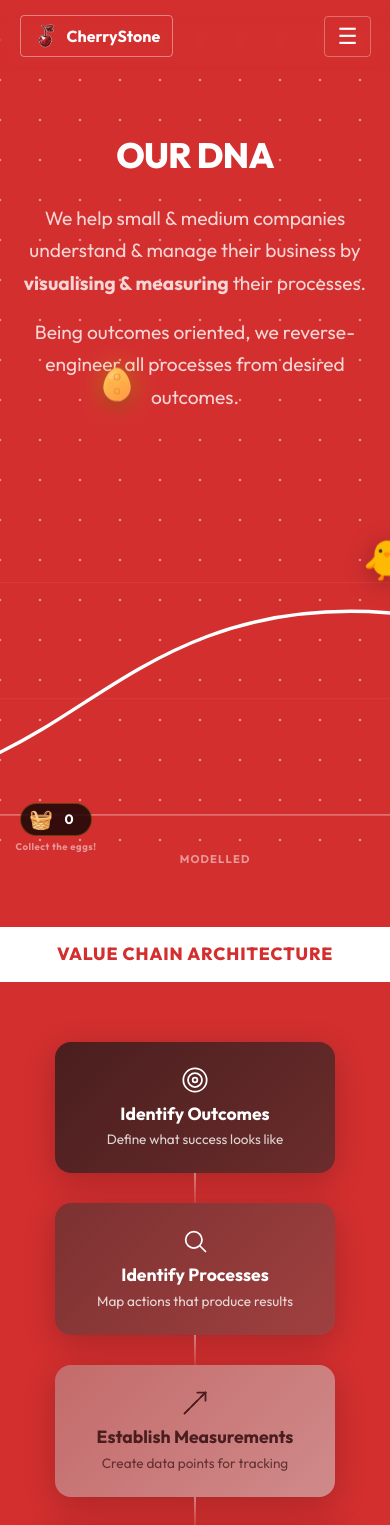
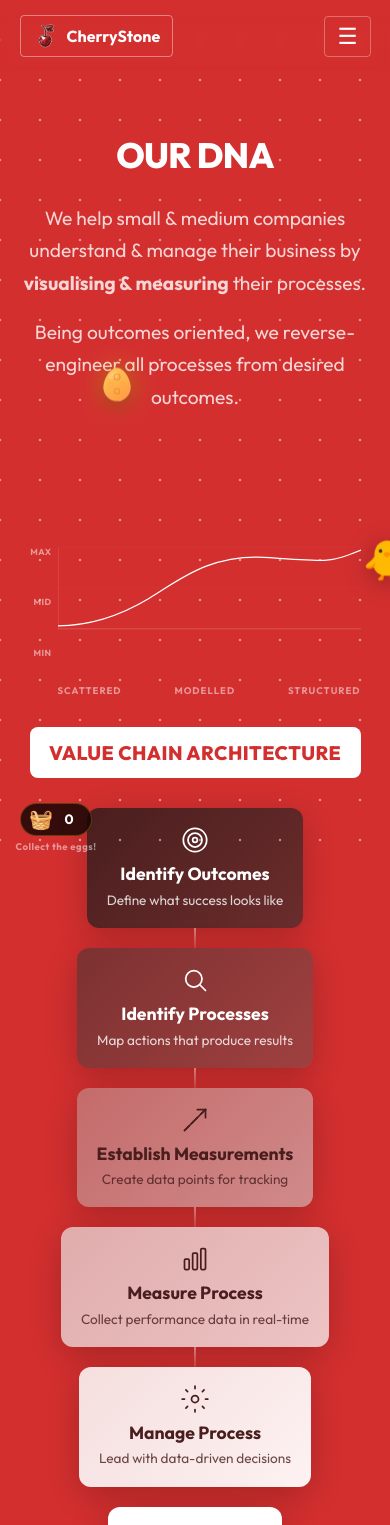
Before and after one commit to andro-technicalrelief/cherrystone-site-react, a React (Vite) app: page /about in a window 390 px wide. Shown: the top 1525 px of the page. Built offline with nearby package versions, Linux system fonts and the light colour scheme.

Commit message:
Mobile optimize Our DNA page + wire Easter game email via FormSubmit

```diff
--- a/src/index.css
+++ b/src/index.css
@@ -858,6 +858,128 @@ footer {
 }
 
 /* ============================================
+   OUR DNA PAGE — Desktop Classes
+   ============================================ */
+.dna-graph-area {
+    padding: 60px 40px;
+    background: transparent;
+}
+
+.dna-graph-row {
+    display: flex;
+    gap: 12px;
+    margin-bottom: 20px;
+    min-height: 200px;
+}
+
+.dna-y-labels {
+    display: flex;
+    flex-direction: column;
+    justify-content: space-between;
+    font-size: 0.7rem;
+    color: rgba(255,255,255,0.5);
+    font-weight: 600;
+    letter-spacing: 0.05em;
+    padding: 2px 0 4px;
+    text-align: right;
+    min-width: 28px;
+}
+
+.dna-x-labels {
+    display: flex;
+    justify-content: space-between;
+    padding-left: 50px;
+    margin-bottom: 60px;
+    font-size: 0.7rem;
+    color: rgba(255,255,255,0.5);
+    text-transform: uppercase;
+    letter-spacing: 0.1em;
+    font-weight: 600;
+}
+
+.dna-vca-banner {
+    text-align: center;
+    background: white;
+    color: var(--primary-red);
+    padding: 15px 20px;
+    margin-bottom: 60px;
+    font-size: clamp(1.1rem, 4vw, 2rem);
+    font-weight: 800;
+    text-transform: uppercase;
+    letter-spacing: 0.05em;
+    border-radius: 8px;
+    word-break: break-word;
+    overflow: hidden;
+}
+
+.dna-flow-container {
+    display: flex;
+    flex-direction: column;
+    align-items: center;
+    gap: 0;
+    margin-bottom: 80px;
+}
+
+.dna-flow-card {
+    padding: 24px 40px;
+    border-radius: 16px;
+    text-align: center;
+    min-width: 280px;
+    max-width: 340px;
+    width: 100%;
+    box-shadow: 0 8px 32px rgba(0,0,0,0.2);
+    cursor: default;
+}
+
+.dna-flow-connector {
+    width: 2px;
+    height: 30px;
+    background: linear-gradient(to bottom, rgba(255,255,255,0.4), rgba(255,255,255,0.1));
+}
+
+.dna-flow-result {
+    margin-top: 20px;
+    background: white;
+    color: var(--primary-red);
+    padding: 20px 30px;
+    border-radius: 16px;
+    text-align: center;
+    font-weight: 800;
+    box-shadow: 0 10px 40px rgba(0,0,0,0.2);
+}
+
+.dna-capabilities-grid {
+    display: grid;
+    grid-template-columns: repeat(auto-fit, minmax(280px, 1fr));
+    gap: 30px;
+    max-width: 1000px;
+    margin: 0 auto;
+}
+
+.dna-capability-card {
+    background: rgba(255,255,255,0.08);
+    border-radius: 20px;
+    padding: 30px;
+    border: 1px solid rgba(255,255,255,0.12);
+    backdrop-filter: blur(10px);
+}
+
+.dna-why-grid {
+    display: grid;
+    grid-template-columns: repeat(auto-fit, minmax(220px, 1fr));
+    gap: 24px;
+    margin-top: 40px;
+}
+
+.dna-why-card {
+    background: rgba(255,255,255,0.06);
+    border: 1px solid rgba(255,255,255,0.12);
+    border-radius: 16px;
+    padding: 30px 24px;
+    text-align: center;
+}
+
+/* ============================================
    MOBILE RESPONSIVE
    ============================================ */
 @media (max-width: 768px) {
@@ -966,11 +1088,100 @@ footer {
         gap: 40px !important;
     }
 
+    /* ====== Our DNA Page — Mobile Overrides ====== */
+    .dna-graph-area {
+        padding: 30px 12px;
+    }
+
+    .dna-graph-row {
+        gap: 6px;
+        min-height: 120px;
+    }
+
+    .dna-y-labels {
+        font-size: 0.55rem;
+        min-width: 22px;
+    }
+
+    .dna-x-labels {
+        padding-left: 28px;
+        margin-bottom: 30px;
+        font-size: 0.6rem;
+    }
+
+    .dna-vca-banner {
+        padding: 12px 14px;
+        margin-bottom: 30px;
+        font-size: clamp(0.95rem, 5vw, 1.5rem);
+        letter-spacing: 0.02em;
+    }
+
+    .dna-flow-container {
+        margin-bottom: 40px;
+    }
+
+    .dna-flow-card {
+        min-width: 0;
+        max-width: 100%;
+        padding: 18px 20px;
+        border-radius: 12px;
+    }
+
+    .dna-flow-card div[style*="fontSize"] {
+        font-size: 0.95rem !important;
+    }
+
+    .dna-flow-connector {
+        height: 20px;
+    }
+
+    .dna-flow-result {
+        padding: 16px 20px;
+        border-radius: 12px;
+        font-size: 0.95rem;
+    }
+
+    .dna-capabilities-grid {
+        grid-template-columns: 1fr;
+        gap: 20px;
+    }
+
+    .dna-capability-card {
+        padding: 20px 16px;
+        border-radius: 14px;
+    }
+
+    .dna-capability-card h3 {
+        font-size: 1.05rem !important;
+        margin-bottom: 14px !important;
+    }
+
+    /* Reduce flip card scale on mobile to prevent overflow */
+    .vc-box-wrapper:hover .vc-box-inner,
+    .vc-box-wrapper.active-flip .vc-box-inner {
+        transform: scale(1.08) rotateY(180deg);
+    }
+
+    .dna-why-grid {
+        grid-template-columns: 1fr;
+        gap: 16px;
+        margin-top: 30px;
+    }
+
+    .dna-why-card {
+        padding: 24px 18px;
+        border-radius: 12px;
+    }
+
     /* Value Chain Architecture banner */
     .vc-section .container,
     .vc-section > div {
-        padding-left: 15px !important;
-        padding-right: 15px !important;
+        padding-left: 10px !important;
+        padding-right: 10px !important;
+    }
+
+    .vc-section {
+        margin-bottom: 50px !important;
     }
 
     /* Barriers grid - Collaborations */
--- a/src/pages/About.jsx
+++ b/src/pages/About.jsx
@@ -82,11 +82,11 @@ export default function About() {
           </section>
 
           <section className="container reveal vc-section" style={{ paddingTop: '60px', marginBottom: '100px', position: 'relative' }}>
-            <div style={{ padding: '60px 40px', background: 'transparent' }}>
+            <div className="dna-graph-area">
               {/* Graph with axes — Y labels outside, then chart */}
-              <div style={{ display: 'flex', gap: '12px', marginBottom: '20px', minHeight: '200px' }}>
+              <div className="dna-graph-row">
                 {/* Y-axis labels — outside the graph */}
-                <div style={{ display: 'flex', flexDirection: 'column', justifyContent: 'space-between', fontSize: '0.7rem', color: 'rgba(255,255,255,0.5)', fontWeight: 600, letterSpacing: '0.05em', padding: '2px 0 4px', textAlign: 'right', minWidth: '28px' }}>
+                <div className="dna-y-labels">
                   <span>MAX</span>
                   <span>MID</span>
                   <span>MIN</span>
@@ -107,18 +107,18 @@ export default function About() {
                 </div>
               </div>
               {/* X-axis labels */}
-              <div style={{ display: 'flex', justifyContent: 'space-between', paddingLeft: '50px', marginBottom: '60px', fontSize: '0.7rem', color: 'rgba(255,255,255,0.5)', textTransform: 'uppercase', letterSpacing: '0.1em', fontWeight: 600 }}>
+              <div className="dna-x-labels">
                 <span>Scattered</span>
                 <span>Modelled</span>
                 <span>Structured</span>
               </div>
 
-              <div style={{ textAlign: 'center', background: 'white', color: 'var(--primary-red)', padding: '15px 20px', marginBottom: '60px', fontSize: 'clamp(1.1rem, 4vw, 2rem)', fontWeight: 800, textTransform: 'uppercase', letterSpacing: '0.05em', borderRadius: '8px', wordBreak: 'break-word', overflow: 'hidden' }}>
+              <div className="dna-vca-banner">
                 Value Chain Architecture
               </div>
 
               {/* Central Flow — The Core Process */}
-              <div style={{ display: 'flex', flexDirection: 'column', alignItems: 'center', gap: '0', marginBottom: '80px' }}>
+              <div className="dna-flow-container">
                 {[
                   { label: 'Identify Outcomes', desc: 'Define what success looks like', bg: 'linear-gradient(135deg, #4a1e1e, #6b2c2c)', iconName: 'target', light: true },
                   { label: 'Identify Processes', desc: 'Map actions that produce results', bg: 'linear-gradient(135deg, #7c3131, #a04040)', iconName: 'search', light: true },
@@ -127,37 +127,30 @@ export default function About() {
                   { label: 'Manage Process', desc: 'Lead with data-driven decisions', bg: 'linear-gradient(135deg, #f5dede, #fdf2f2)', iconName: 'gear', light: false },
                 ].map((step, i) => (
                   <div key={i} style={{ display: 'flex', flexDirection: 'column', alignItems: 'center' }}>
-                    <div style={{
+                    <div className="dna-flow-card" style={{
                       background: step.bg,
                       color: step.light ? 'white' : '#4a1e1e',
-                      padding: '24px 40px',
-                      borderRadius: '16px',
-                      textAlign: 'center',
-                      minWidth: '280px',
-                      maxWidth: '340px',
-                      boxShadow: '0 8px 32px rgba(0,0,0,0.2)',
-                      cursor: 'default',
                     }}>
                       <div style={{ marginBottom: '8px' }}><Icon name={step.iconName} size={28} color={step.light ? 'white' : '#4a1e1e'} /></div>
                       <div style={{ fontSize: '1.1rem', fontWeight: 700, marginBottom: '4px' }}>{step.label}</div>
                       <div style={{ fontSize: '0.85rem', opacity: 0.8 }}>{step.desc}</div>
                     </div>
                     {i < 4 && (
-                      <div style={{ width: '2px', height: '30px', background: 'linear-gradient(to bottom, rgba(255,255,255,0.4), rgba(255,255,255,0.1))' }}></div>
+                      <div className="dna-flow-connector"></div>
                     )}
                   </div>
                 ))}
 
-                <div style={{ marginTop: '20px', background: 'white', color: 'var(--primary-red)', padding: '20px 30px', borderRadius: '16px', textAlign: 'center', fontWeight: 800, boxShadow: '0 10px 40px rgba(0,0,0,0.2)' }}>
+                <div className="dna-flow-result">
                   <div style={{ marginBottom: '8px' }}><Icon name="user" size={32} color="var(--primary-red)" /></div>
                   Quantified Process
                 </div>
               </div>
 
               {/* Supporting Capabilities — 3 Category Grid with Flip Cards */}
-              <div style={{ display: 'grid', gridTemplateColumns: 'repeat(auto-fit, minmax(280px, 1fr))', gap: '30px', maxWidth: '1000px', margin: '0 auto' }}>
+              <div className="dna-capabilities-grid">
                 {/* Visibility */}
-                <div style={{ background: 'rgba(255,255,255,0.08)', borderRadius: '20px', padding: '30px', border: '1px solid rgba(255,255,255,0.12)', backdropFilter: 'blur(10px)' }}>
+                <div className="dna-capability-card">
                   <div style={{ textAlign: 'center', marginBottom: '6px' }}><Icon name="eye" size={28} /></div>
                   <h3 style={{ fontSize: '1.2rem', fontWeight: 700, textAlign: 'center', marginBottom: '20px', color: 'white' }}>Visibility</h3>
                   <div style={{ display: 'flex', flexDirection: 'column', gap: '10px' }}>
@@ -168,7 +161,7 @@ export default function About() {
                 </div>
 
                 {/* Measurement */}
-                <div style={{ background: 'rgba(255,255,255,0.08)', borderRadius: '20px', padding: '30px', border: '1px solid rgba(255,255,255,0.12)', backdropFilter: 'blur(10px)' }}>
+                <div className="dna-capability-card">
                   <div style={{ textAlign: 'center', marginBottom: '6px' }}><Icon name="straightedge" size={28} /></div>
                   <h3 style={{ fontSize: '1.2rem', fontWeight: 700, textAlign: 'center', marginBottom: '20px', color: 'white' }}>Measurement</h3>
                   <div style={{ display: 'flex', flexDirection: 'column', gap: '10px' }}>
@@ -179,7 +172,7 @@ export default function About() {
                 </div>
 
                 {/* Improvement */}
-                <div style={{ background: 'rgba(255,255,255,0.08)', borderRadius: '20px', padding: '30px', border: '1px solid rgba(255,255,255,0.12)', backdropFilter: 'blur(10px)' }}>
+                <div className="dna-capability-card">
                   <div style={{ textAlign: 'center', marginBottom: '6px' }}><Icon name="loop" size={28} /></div>
                   <h3 style={{ fontSize: '1.2rem', fontWeight: 700, textAlign: 'center', marginBottom: '20px', color: 'white' }}>Improvement</h3>
                   <div style={{ display: 'flex', flexDirection: 'column', gap: '10px' }}>
@@ -210,18 +203,13 @@ export default function About() {
                 and start predicting them.
               </p>
 
-              <div style={{ display: 'grid', gridTemplateColumns: 'repeat(auto-fit, minmax(220px, 1fr))', gap: '24px', marginTop: '40px' }}>
+              <div className="dna-why-grid">
                 {[
                   { iconName: 'microscope', title: 'Diagnose', text: 'We identify where tribal knowledge and undocumented processes are limiting growth.' },
                   { iconName: 'map', title: 'Map', text: 'Every critical process is visually mapped, measured, and assigned ownership.' },
                   { iconName: 'trending', title: 'Scale', text: 'With clarity comes control — enabling confident decisions that drive measurable growth.' },
                 ].map((item, i) => (
-                  <div key={i} className="reveal" style={{
-                    background: 'rgba(255,255,255,0.06)',
-                    border: '1px solid rgba(255,255,255,0.12)',
-                    borderRadius: '16px',
-                    padding: '30px 24px',
-                    textAlign: 'center',
+                  <div key={i} className="reveal dna-why-card" style={{
                     transitionDelay: `${0.1 * (i + 3)}s`,
                   }}>
                     <div style={{ marginBottom: '12px' }}><Icon name={item.iconName} size={30} /></div>
```
Also changed, not shown: src/components/EasterOverlay.jsx (+31 -4 lines).
